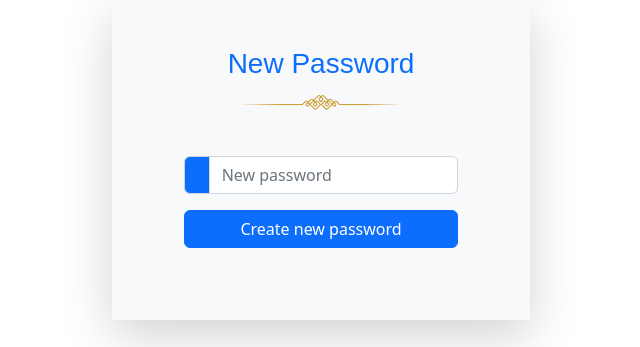
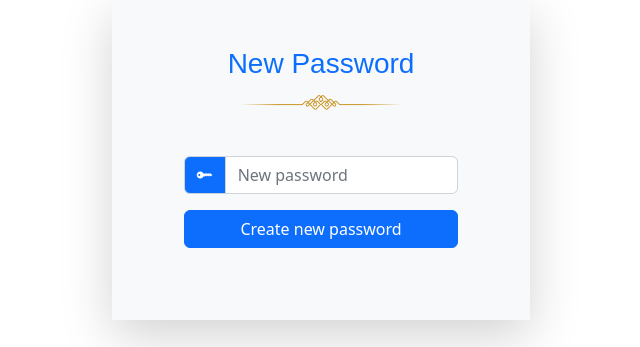
Before and after one commit to Realise-Formation-Digital/23.02-PHP-Restaurant, a PHP site: page /templates/newpassword.php in a window 1280 px wide. Shown: the part 649-996 px from the top of the page, without its empty margins (319-959 px from the left). Run offline with PHP 8.4, Linux system fonts and the light colour scheme; some web fonts are replaced.

Commit message:
Add icons in form

```diff
--- a/templates/header.php
+++ b/templates/header.php
@@ -22,6 +22,7 @@
     <link rel="stylesheet" href="https://cdnjs.cloudflare.com/ajax/libs/font-awesome/4.7.0/css/font-awesome.min.css">
     <link href="https://cdn.jsdelivr.net/npm/bootstrap@5.2.3/dist/css/bootstrap.min.css" rel="stylesheet"
         integrity="sha384-rbsA2VBKQhggwzxH7pPCaAqO46MgnOM80zW1RWuH61DGLwZJEdK2Kadq2F9CUG65" crossorigin="anonymous">
+    <link rel="stylesheet" href="https://cdn.jsdelivr.net/npm/bootstrap-icons@1.10.3/font/bootstrap-icons.css">
 
     <!--Police Rosmatika regular pour le Titres et Overloaded Regular pour le reste, ajouter les liens-->
     <!--Pour Information: Couleur de carte des plats (doré) : cf9e00-->
--- a/templates/newpassword.php
+++ b/templates/newpassword.php
@@ -38,7 +38,7 @@
                                 <!-- New password -->
                                 <div class="input-group mb-3">
                                     <span class="input-group-text bg-primary"><i
-                                            class="bi bi-person-plus-fill text-white"></i></span>
+                                            class="bi bi-key-fill text-white"></i></span>
                                     <input name="newPassword" type="text" class="form-control" placeholder="New password">
                                 </div>
 
```
